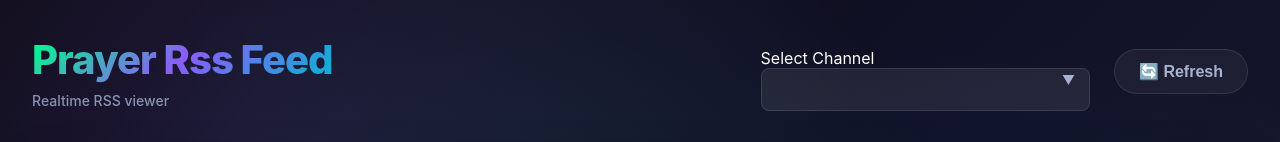
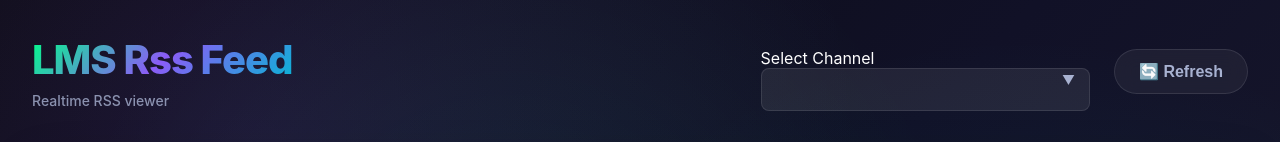
Before and after one commit to GoodDevilBoy/lmsyt, a plain HTML site: page index.html in a window 1280 px wide. Shown: the top 142 px of the page. Drawn offline with Linux system fonts and the light colour scheme; no server answers.

Commit message:
Update index.html

```diff
--- a/index.html
+++ b/index.html
@@ -833,7 +833,7 @@
 <div class="wrap">
     <header>
         <div class="title" id="mainTitleContainer">
-            <h1 id="mainTitle">Prayer Rss Feed</h1>
+            <h1 id="mainTitle">LMS Rss Feed</h1>
             <p class="sub">Realtime RSS viewer</p>
         </div>
         <div class="header-controls" style="margin-left:auto; display:flex; gap:1.5rem; align-items:center; flex-wrap:wrap;">
```
